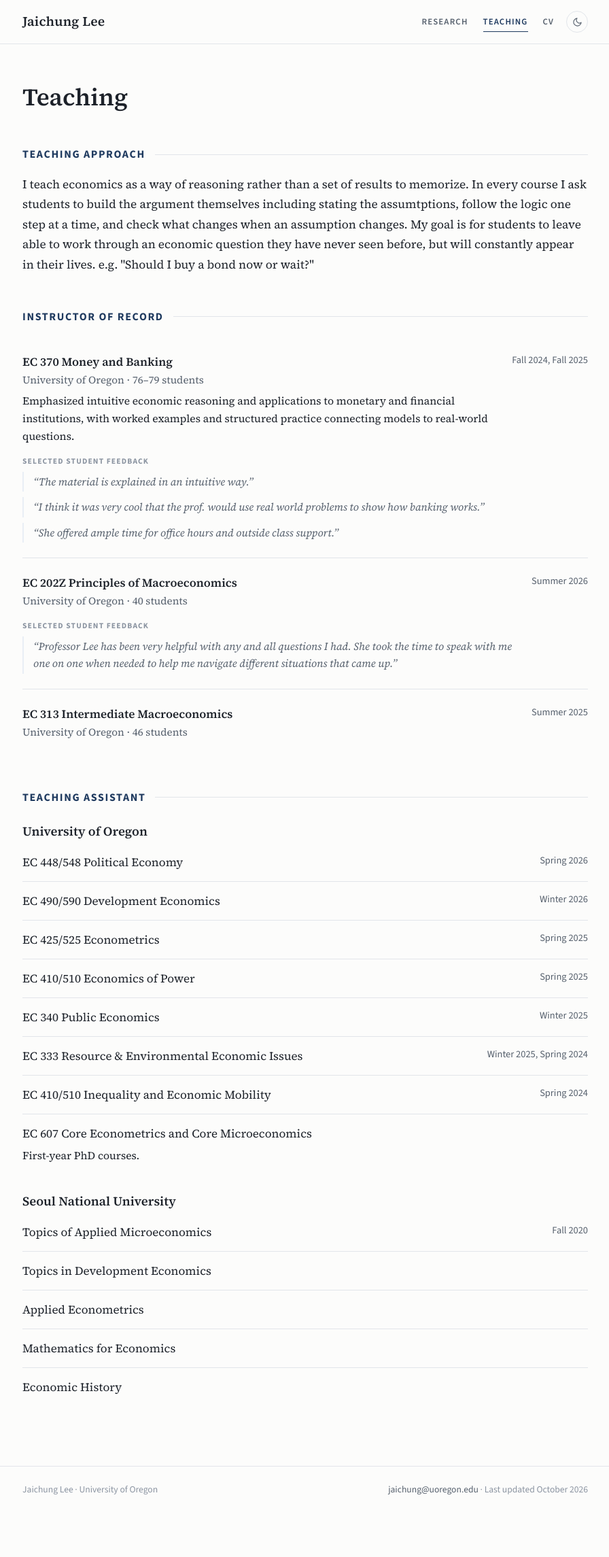
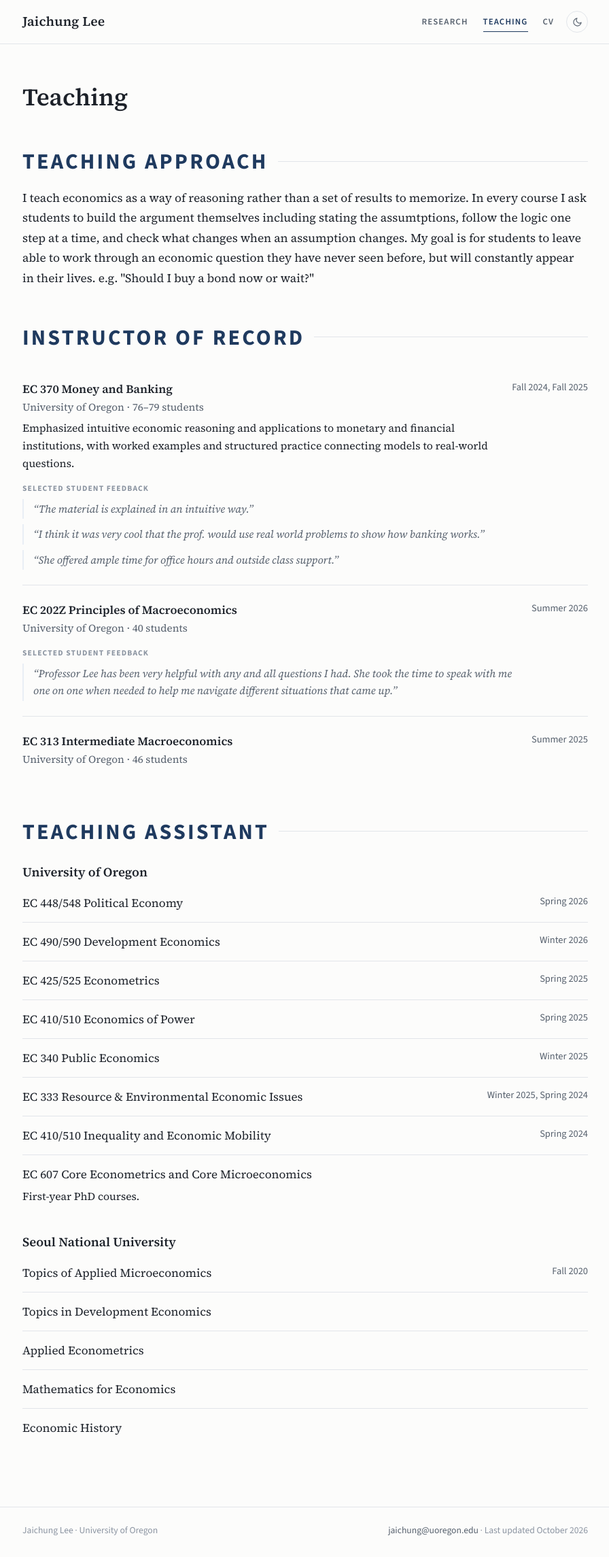
Before and after one commit to jaichung/jaichung.github.io, a Jekyll site: the page built from teaching.md, in a window 1280 px wide. Shown: the whole page at 68% size, without its empty margins (191-1087 px from the left). Built offline with Jekyll 4.4.1, drawn with Linux system fonts in a browser that asks for light colours; before the commit the page ends 2230 px from its top, so only the background shows below that.

Commit message:
check the font size

```diff
--- a/assets/css/style.css
+++ b/assets/css/style.css
@@ -183,7 +183,7 @@ a.thumb:hover, a.figure-frame:hover { border-color: var(--accent); }
 /* ---------- Generic pages ---------- */
 .page-title { font-size: 2.2rem; font-weight: 600; margin-bottom: 12px; }
 .page-intro { color: var(--muted); margin-bottom: 8px; }
-.prose h2 { margin: 52px 0 20px; font-family: var(--sans); font-size: 1rem; font-weight: 700; letter-spacing: 0.1em; text-transform: uppercase; color: var(--accent); display: flex; align-items: center; gap: 14px; }.prose h2::after { content: ""; flex: 1; height: 1px; background: var(--rule); }
+.prose h2 { margin: 52px 0 20px; font-family: var(--sans); font-size: 2rem; font-weight: 700; letter-spacing: 0.1em; text-transform: uppercase; color: var(--accent); display: flex; align-items: center; gap: 14px; }.prose h2::after { content: ""; flex: 1; height: 1px; background: var(--rule); }
 .prose h3 { margin: 28px 0 8px; font-size: 1.2rem; }
 .prose ul { padding-left: 1.2em; }
 
```
